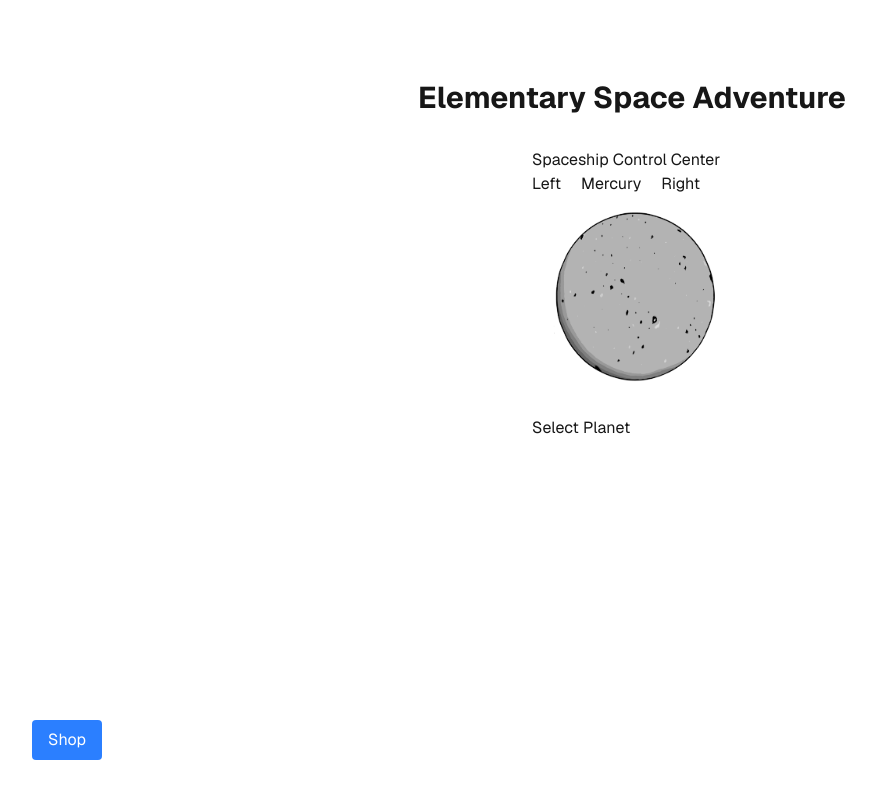
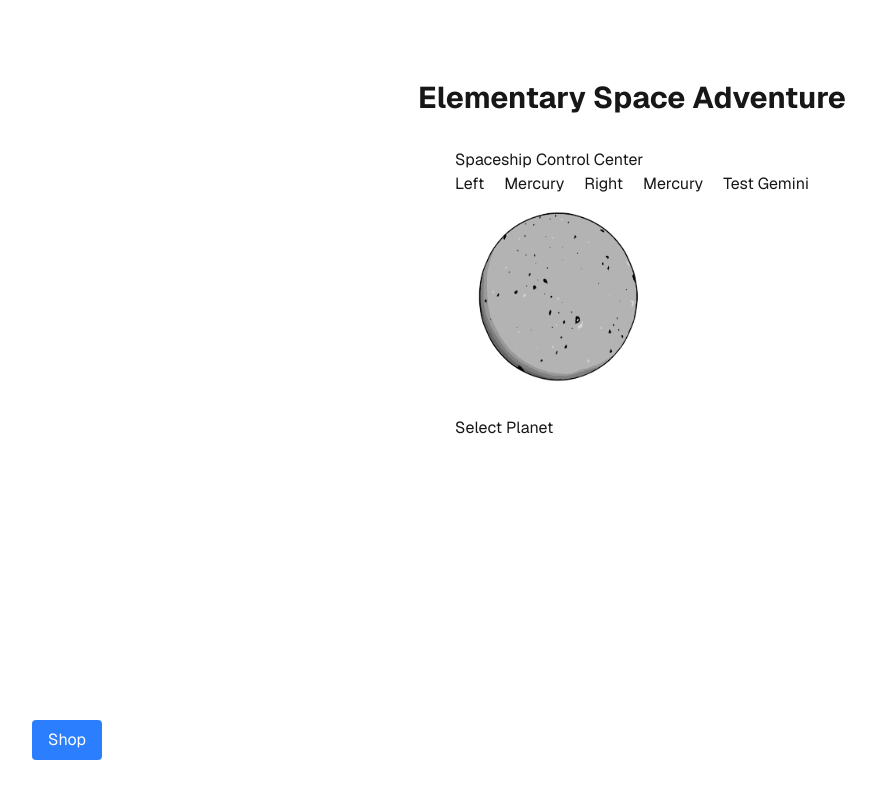
Before and after one commit to zidaneho/mission_learn, a Next.js app: page / in a window 1280 px wide. Shown: the whole page, without its empty margins (8-884 px from the left). Built offline with nearby package versions, Linux system fonts and the light colour scheme.

Commit message:
Gemini early support

```diff
--- a/components/PlanetSelector.tsx
+++ b/components/PlanetSelector.tsx
@@ -1,4 +1,5 @@
-import React from 'react';
+import React, { useState } from 'react';
+
 import { useGame } from '../context/GameContext';
 import Image from 'next/image';
 import NeptuneImage from './PlanetImages/Neptune.png';
@@ -9,9 +10,9 @@ import VenusImage from './PlanetImages/Venus.png';
 import JupiterImage from './PlanetImages/Jupiter.png';
 import SaturnImage from './PlanetImages/Saturn.png';
 import Uranus from './PlanetImages/Uranus.png';
+import { GoogleGenAI } from "@google/genai";
 
-
-
+const ai = new GoogleGenAI({ apiKey: "AIzaSyA1Oc9ePnHrkuUydkZ1RitQhX-245bvaos" });
 
 const planets = ['Mercury', 'Venus', 'Earth', 'Mars', 'Jupiter', 'Saturn', 'Uranus', 'Neptune'];
 function Profile() {
@@ -100,8 +101,14 @@ function Profile() {
   }
 
 }
+
+
+const AskPrompt: React.FC = () => {
+  return <div>askPrompt()</div>;
+};
 const PlanetSelector: React.FC<{ onSelect: () => void }> = ({ onSelect }) => {
   const { selectedPlanet, setSelectedPlanet } = useGame();
+  const [response, setResponse] = useState<string | null>(null); // Explicitly initialize with null
 
   const handleLeft = () => {
     setSelectedPlanet((selectedPlanet - 1 + planets.length) % planets.length);
@@ -109,6 +116,26 @@ const PlanetSelector: React.FC<{ onSelect: () => void }> = ({ onSelect }) => {
 
   const handleRight = () => {
     setSelectedPlanet((selectedPlanet + 1) % planets.length);
+    console.log("Selected Planet: ", selectedPlanet);
+  };
+
+  const askPrompt = async () => {
+    var selectedPlanetName = planets[selectedPlanet]; // Get the name of the selected planet
+    var prompt = `Give me a ${selectedPlanetName} fact in 30 words or less`; // Construct the prompt
+    try {
+      const response = await ai.models.generateContent({
+        model: "gemini-2.0-flash",
+        contents: prompt,
+      });
+      if (response) {
+        setResponse(response.text ?? null); // Use null if response.text is undefined
+      }
+
+
+    } catch (error) {
+      console.error("Error fetching response from Gemini:", error);
+    }
+
   };
 
   return (
@@ -118,8 +145,12 @@ const PlanetSelector: React.FC<{ onSelect: () => void }> = ({ onSelect }) => {
         <button onClick={handleLeft}>Left</button>
         <span style={{ margin: '0 20px' }}>{planets[selectedPlanet]}</span>
         <button onClick={handleRight}>Right</button>
+        <span style={{ margin: '0 20px' }}>{planets[selectedPlanet]}</span>
+        <button onClick={askPrompt}>Test Gemini</button>
+        {response && <p>Fun fact: {response}</p>}
       </div>
       <Profile />
+
       <button onClick={onSelect} style={{ marginTop: '20px' }}>Select Planet</button>
     </div>
   );
```
Also changed, not shown: package.json (+7 -5 lines), 1 other file (tests, documents, lock files or other folders).
